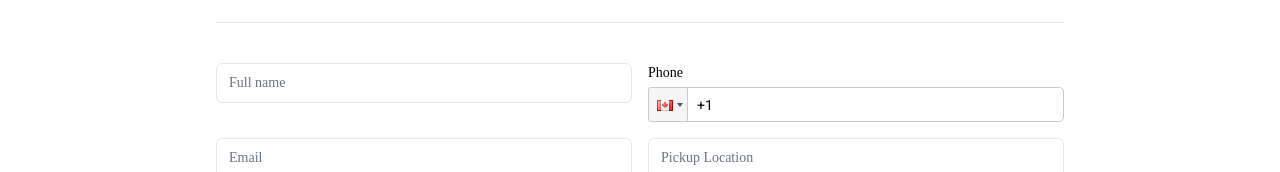
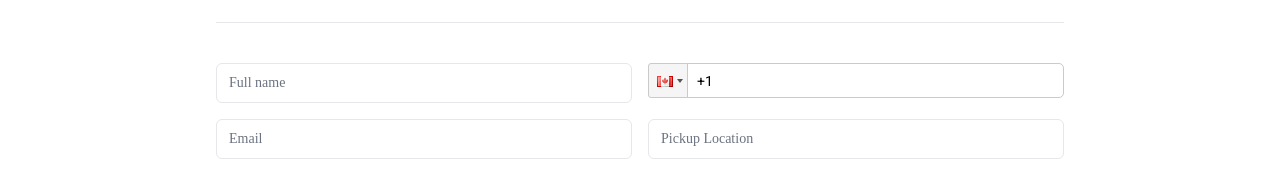
Before and after one commit to AJWEBBUSINES001/first-project, a React (Vite) app: page /book-driver in a window 1280 px wide. Shown: the part 322-494 px from the top of the page. Built offline with nearby package versions, Linux system fonts and the light colour scheme; a web font is replaced by a local one.

Commit message:
scroll behaviour and label fix

```diff
--- a/src/app.css
+++ b/src/app.css
@@ -1,5 +1,5 @@
 @import url('https://fonts.googleapis.com/css2?family=Poppins:ital,wght@0,100;0,200;0,300;0,400;0,500;0,600;0,700;0,800;0,900;1,100;1,200;1,300;1,400;1,500;1,600;1,700;1,800;1,900&family=Red+Rose:wght@300..700&family=Roboto:ital,wght@0,100..900;1,100..900&display=swap');
 *{
   font-family: "Red Rose", serif;
-  scroll-behavior: smooth;
+  /* scroll-behavior: smooth; */
 }
--- a/src/pages/BookDriver.tsx
+++ b/src/pages/BookDriver.tsx
@@ -177,7 +177,6 @@ const DriverBooking: React.FC = () => {
                 />
 
                 <div>
-                  <label className="text-sm font-medium mb-1 block">Phone</label>
                   <PhoneInput
                     country="ca"
                     value={form.watch("phone")}
--- a/src/pages/Layout.tsx
+++ b/src/pages/Layout.tsx
@@ -2,11 +2,13 @@ import React from 'react';
 import { Outlet } from 'react-router-dom';
 import Header from '@/components/Header';
 import Footer from '@/components/Footer';
+import ScrollToTop from '@/utils/ScrollToTop';
 
 const Layout: React.FC = () => {
   return (
     <div className="flex flex-col min-h-screen">
       {/* Main content injected here */}
+      <ScrollToTop/>
       <main className="flex-grow">
         <Outlet />
       </main>
--- a/src/route/Approute.tsx
+++ b/src/route/Approute.tsx
@@ -10,7 +10,7 @@ const Approute = createBrowserRouter([
     element: <Layout />,
     children: [
       { index: true, element: <Home /> },
-      { path: 'book-driver', element: <BookDriver /> },
+      { path: '/book-driver', element: <BookDriver /> },
     ],
   },
 ]);
--- /dev/null
+++ b/src/utils/ScrollToTop.tsx
@@ -0,0 +1,14 @@
+import { useEffect } from "react";
+import { useLocation } from "react-router-dom";
+
+
+const ScrollToTop = () => {
+    const {pathname} = useLocation()
+    useEffect(() => {
+        window.scrollTo(0,0)
+    },[pathname])
+
+  return null
+}
+
+export default ScrollToTop;
```
